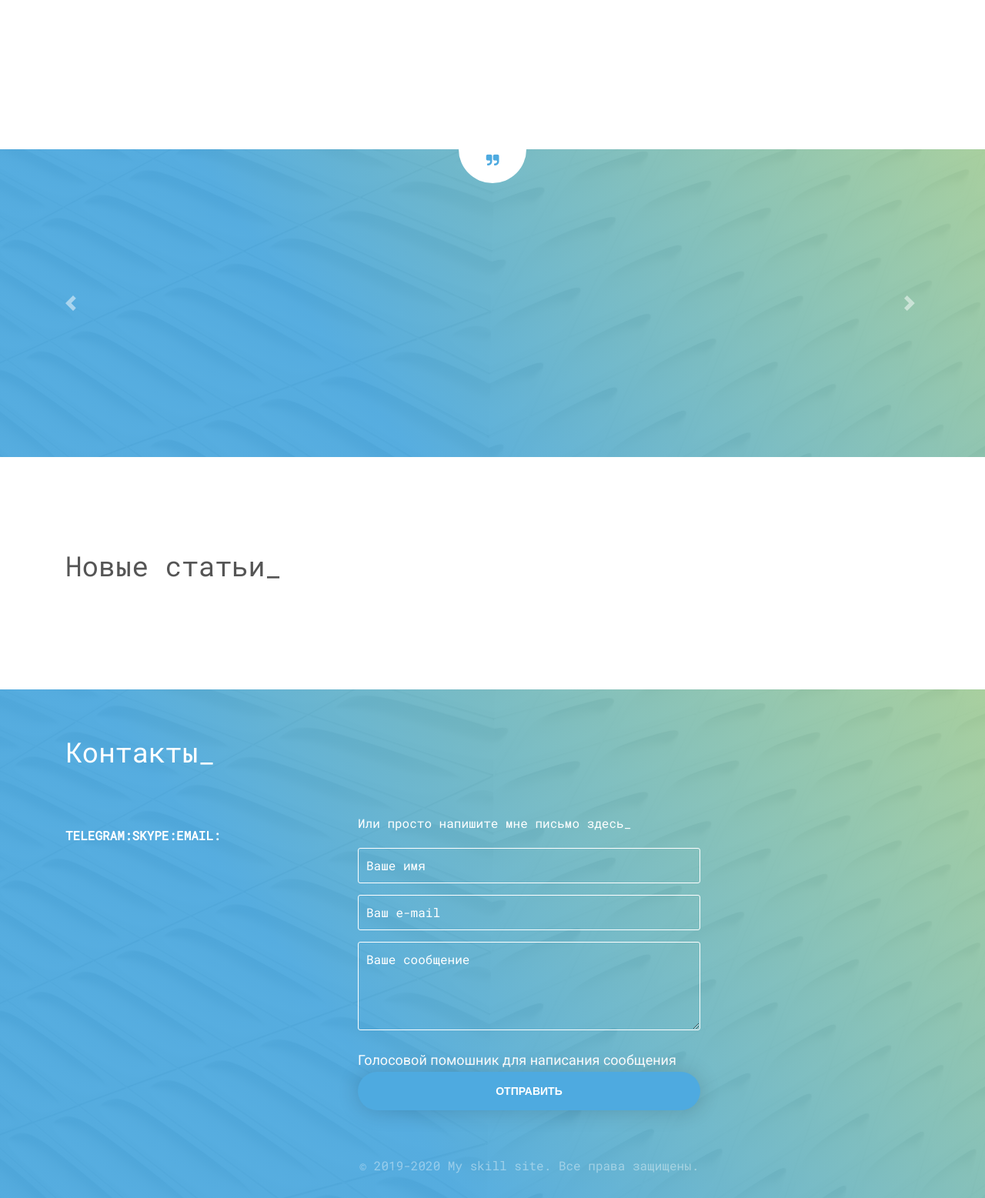
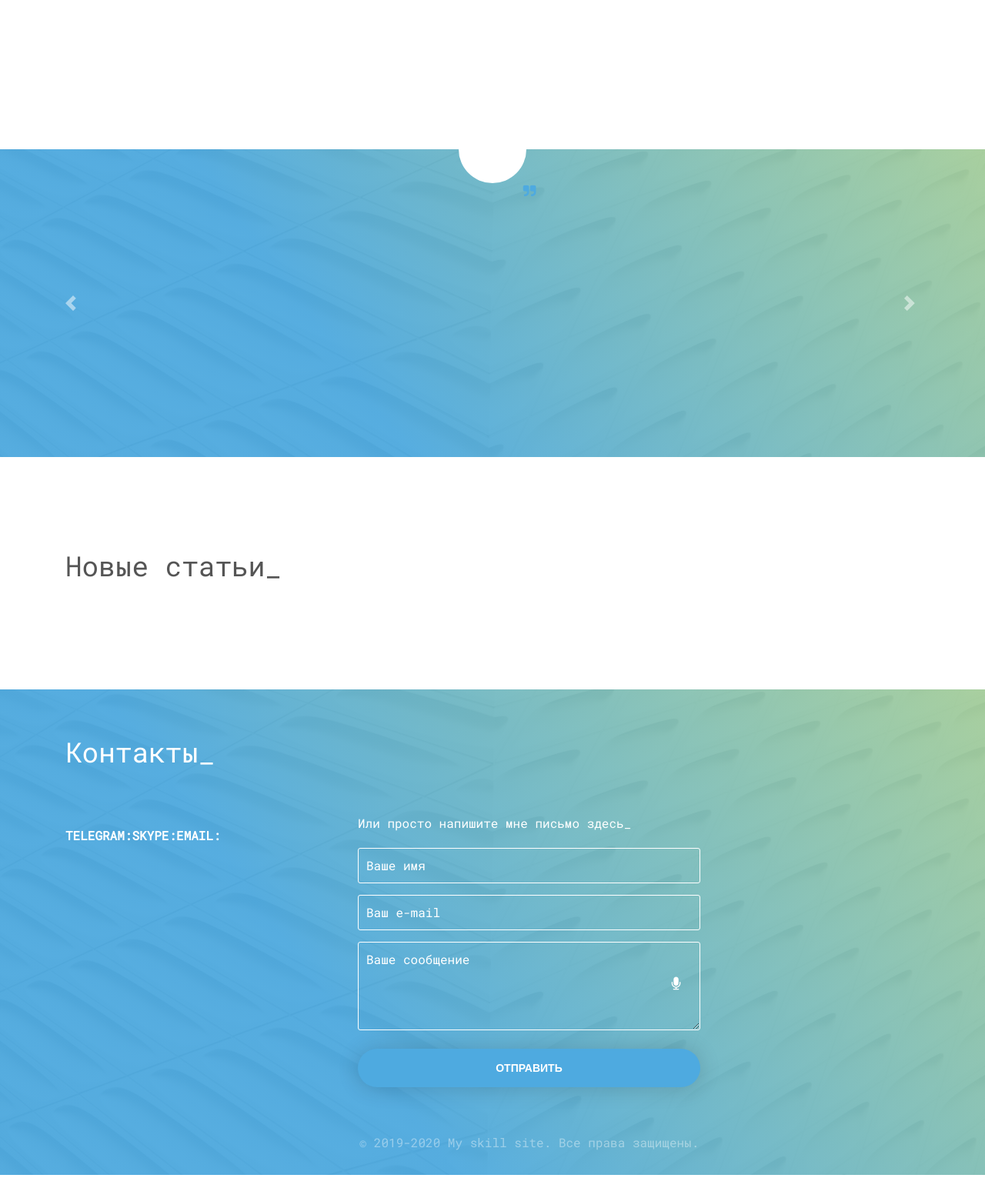
Before and after one commit to dimmoon69/portfolio, a Django app: page / in a window 1280 px wide. Shown: the part 388-1945 px from the top of the page at 77% size. After the commit the page ends 1915 px from the top, so only its background shows below. Run offline with Django 3.2, Linux system fonts and the light colour scheme; data that the repository does not hold is empty; parts of the project's set-up code (start-up, migrations or seed data) failed here and were passed over; some libraries are stand-ins or nearby versions.

Commit message:
voice_assistant

```diff
--- /dev/null
+++ b/static/css/voice_assistants.css
@@ -0,0 +1,19 @@
+textarea {
+      height: 20px;
+    }
+
+    i.fa {
+      width: 26px;
+      height: 26px;
+      line-height: 110px;
+      text-align: center;
+      margin-right: -26px;
+      left: 90%;
+      position: relative;
+      z-index: 1;
+      float: left;
+    }
+
+    i.fa + textarea {
+      padding-left: 26px;
+    }
--- a/static/js/voice_assistant.js
+++ b/static/js/voice_assistant.js
@@ -2,7 +2,7 @@
 /* setup vars for our trigger, form, text input and result elements */
 var $voiceTrigger = $("#voice-trigger");
 var $searchForm = $("#search");
-var $searchInput = $("#search-field");
+var $searchInput = $(".search-field");
 var $result = $("#result");
 
 /*  set Web Speech API for Chrome or Firefox */
--- a/templates/index.html
+++ b/templates/index.html
@@ -11,6 +11,7 @@
   <title>{% block head_title %}Портфолио{% endblock %}</title>
   {% progressive_web_app_meta %}
   <link rel="stylesheet" href="{% static 'css/color.css' %}">
+  <link rel="stylesheet" href="{% static 'css/voice_assistants.css' %}">
   <link href="https://fonts.googleapis.com/css?family=Roboto|Roboto+Mono|Inconsolata" rel="stylesheet">
   <link href="https://cdn.materialdesignicons.com/2.0.46/css/materialdesignicons.min.css" rel="stylesheet">
 </head>
@@ -283,16 +284,17 @@
                         <form action="{% url 'message' %}" method="post">
                           {% csrf_token %}
                             <div class="form-group">
-                                <input class="form-field " type="text" placeholder="Ваше имя" name="name" required>
+                                <input class="form-field" type="text" placeholder="Ваше имя" name="name" required>
                             </div>
                             <div class="form-group">
                                 <input class="form-field " type="email"  placeholder="Ваш e-mail" name="email" required>
                             </div>
                             <div class="form-group">
-                                <textarea class="form-field" id="search-field" placeholder="Ваше сообщение" name="text"
+                              <i id="voice-trigger" class="fa fa-microphone" aria-hidden="true"></i>
+                                <textarea class="form-field search-field" placeholder="Ваше сообщение" name="text"
                                           required></textarea>
+                                <div class="form-field icon-example"></div>
                             </div>
-                          <span id="voice-trigger">Голосовой помошник для написания сообщения</span><br>
                             <button class="site-btn site-btn--form" type="submit">Отправить</button>
                         </form>
                     </div>
```
